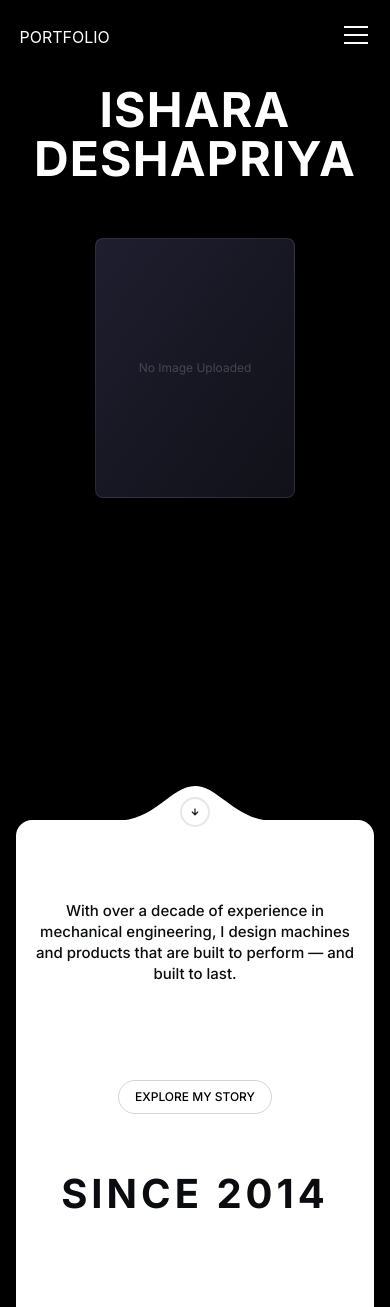
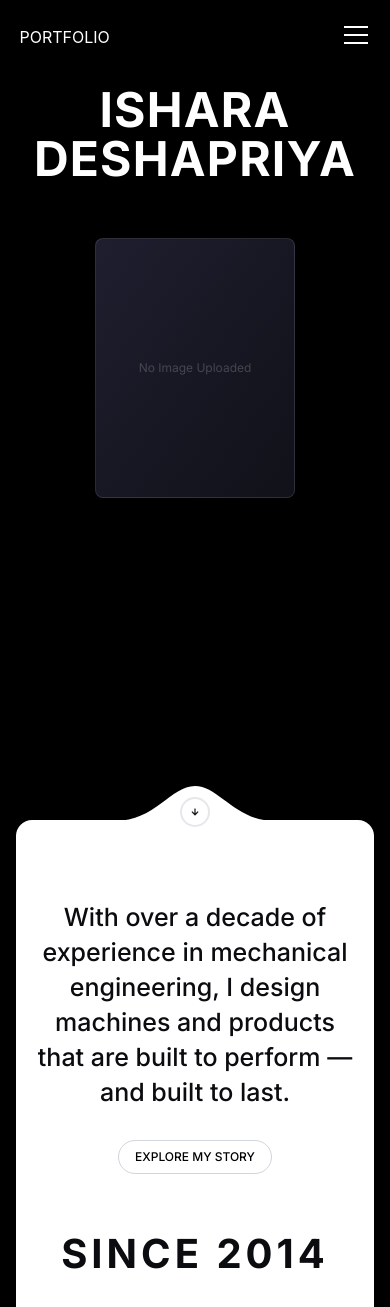
Before and after one commit to minidukalhara14/creative-portfolio, a React (Vite) app: page / in a window 390 px wide. Shown: the top 1307 px of the page. Built offline with nearby package versions, Linux system fonts and the light colour scheme; no server answers.

Commit message:
text size

```diff
--- a/src/components/common/Intro.jsx
+++ b/src/components/common/Intro.jsx
@@ -27,7 +27,7 @@ export default function Intro() {
               </div>
 
                 <div className="w-full max-w-[700px] min-h-[150px] mt-[80px] md:mt-[120px] mx-auto px-4 ">
-                    <span className="text-[15px] sm:text-[25px] md:text-[25px] leading-[1.4] font-medium text-center block">
+                    <span className="text-[25px] sm:text-[25px] md:text-[25px] leading-[1.4] font-medium text-center block">
                         With over a decade of experience in mechanical engineering,
                         I design machines and products that are built to perform —
                         and built to last.
```
